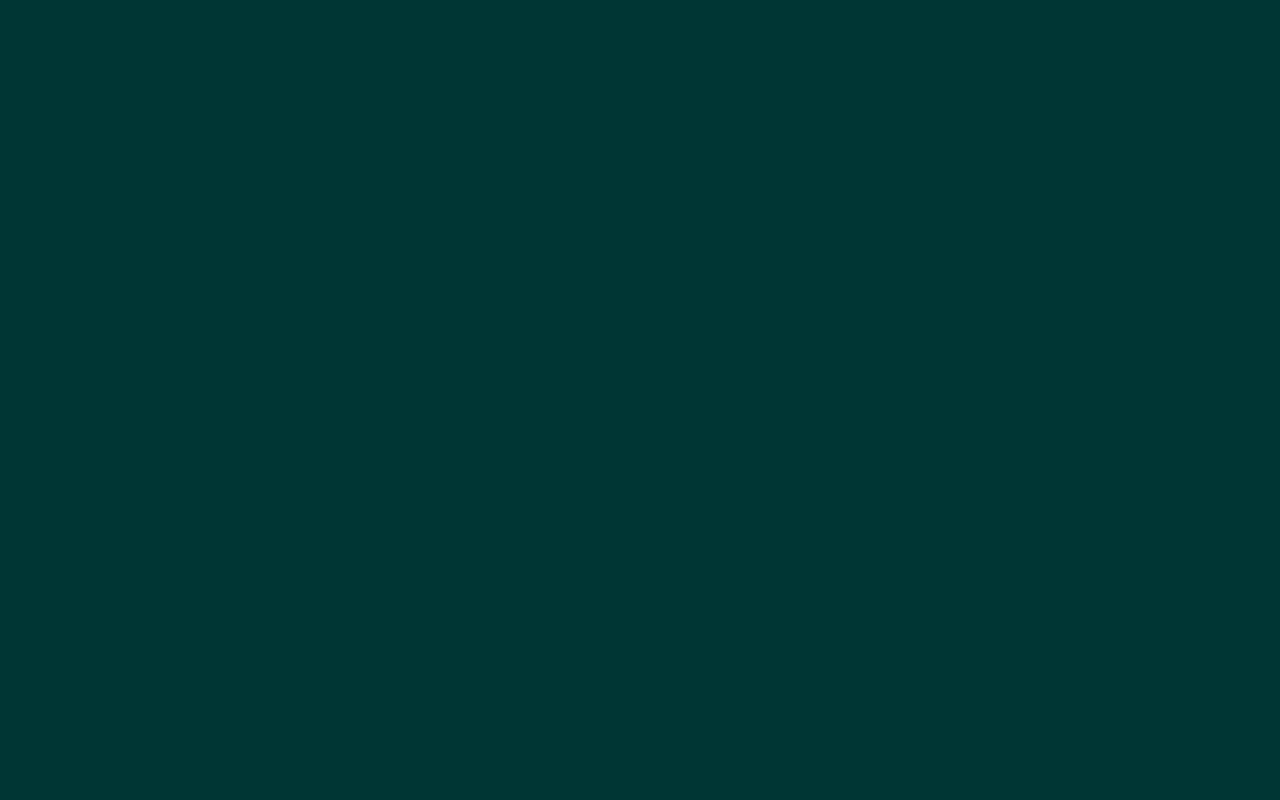
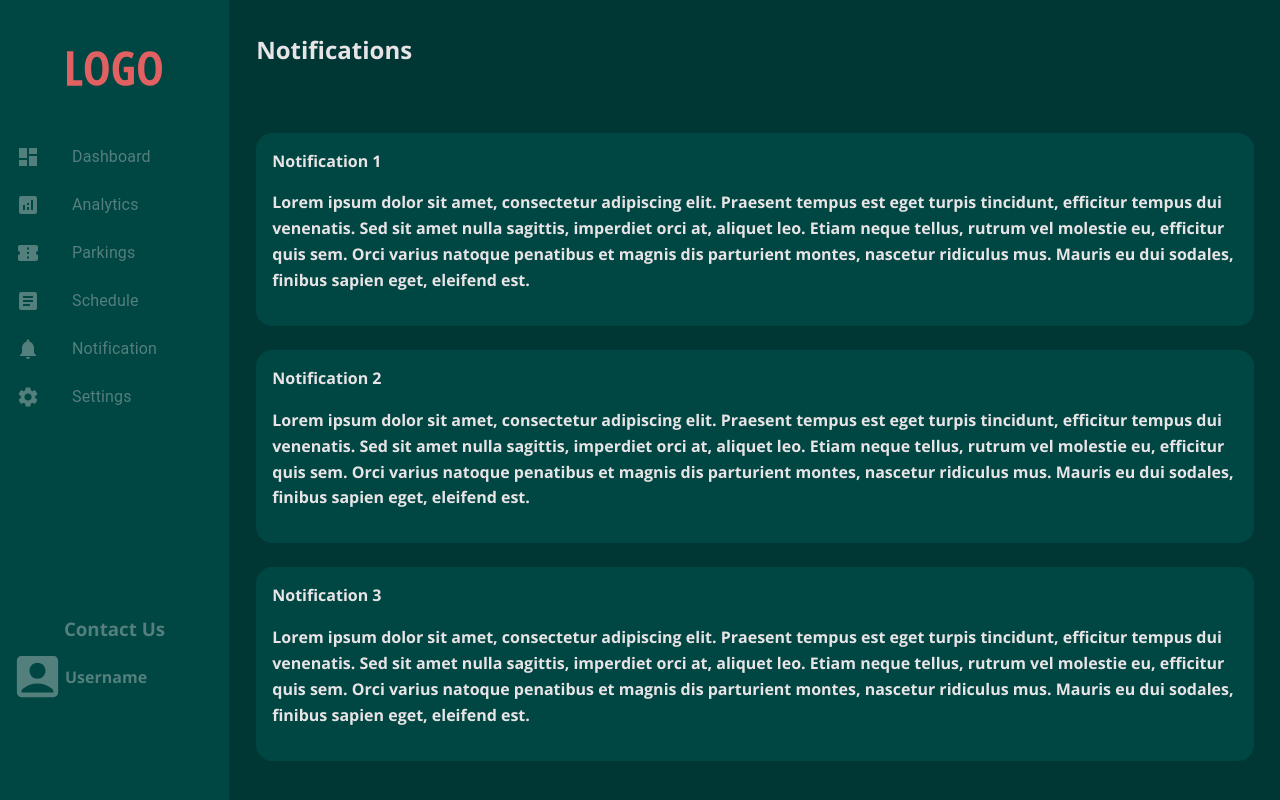
Before and after one commit to ParkingLotDevOps/Automated-Parking-Lot, a React (Create React App) app in the folder web-frontend/: page /notifications in a window 1280 px wide. Before the commit this address had no page. Built offline with nearby package versions, Linux system fonts and the light colour scheme.

Commit message:
notifications page

```diff
--- /dev/null
+++ b/web-frontend/src/components/Notifications/NotificationItem/NotificationItem.js
@@ -0,0 +1,13 @@
+import * as React from 'react';
+import styles from './NotificationItem.module.css';
+
+export default function NotificationItem({ item }) {
+  return (
+    <>
+      <li className={styles.listItem}>
+        <div className="title">{item.name}</div>
+        <p className="content">{item.content}</p>
+      </li>
+    </>
+  );
+}
--- /dev/null
+++ b/web-frontend/src/components/Notifications/NotificationItem/NotificationItem.module.css
@@ -0,0 +1,15 @@
+.listItem {
+  list-style: none;
+  background-color: #004643;
+  margin-bottom: 1.5rem;
+  padding: 1rem;
+  border-radius: 1rem;
+}
+.title {
+  font-weight: bold;
+  font-size: 1.5rem;
+}
+.content {
+  font-weight: 100;
+  font-size: 1rem;
+}
--- /dev/null
+++ b/web-frontend/src/components/Notifications/NotificationsList/NotificationsList.js
@@ -0,0 +1,45 @@
+import * as React from 'react';
+import styles from './NotificationsList.module.css';
+
+import TheHeader from 'components/TheHeader/TheHeader';
+import NotificationItem from 'components/Notifications/NotificationItem/NotificationItem';
+import { Sidebar } from 'components';
+
+export default function NotificationsList() {
+  const items = [
+    {
+      id: '1',
+      name: 'Notification 1',
+      content:
+        'Lorem ipsum dolor sit amet, consectetur adipiscing elit. Praesent tempus est eget turpis tincidunt, efficitur tempus dui venenatis. Sed sit amet nulla sagittis, imperdiet orci at, aliquet leo. Etiam neque tellus, rutrum vel molestie eu, efficitur quis sem. Orci varius natoque penatibus et magnis dis parturient montes, nascetur ridiculus mus. Mauris eu dui sodales, finibus sapien eget, eleifend est.'
+    },
+
+    {
+      id: '2',
+      name: 'Notification 2',
+      content:
+        'Lorem ipsum dolor sit amet, consectetur adipiscing elit. Praesent tempus est eget turpis tincidunt, efficitur tempus dui venenatis. Sed sit amet nulla sagittis, imperdiet orci at, aliquet leo. Etiam neque tellus, rutrum vel molestie eu, efficitur quis sem. Orci varius natoque penatibus et magnis dis parturient montes, nascetur ridiculus mus. Mauris eu dui sodales, finibus sapien eget, eleifend est.'
+    },
+
+    {
+      id: '3',
+      name: 'Notification 3',
+      content:
+        'Lorem ipsum dolor sit amet, consectetur adipiscing elit. Praesent tempus est eget turpis tincidunt, efficitur tempus dui venenatis. Sed sit amet nulla sagittis, imperdiet orci at, aliquet leo. Etiam neque tellus, rutrum vel molestie eu, efficitur quis sem. Orci varius natoque penatibus et magnis dis parturient montes, nascetur ridiculus mus. Mauris eu dui sodales, finibus sapien eget, eleifend est.'
+    }
+  ];
+
+  return (
+    <>
+      <Sidebar />
+      <main className={styles.main}>
+        <TheHeader title="Notifications" />
+        <ul className={styles.listItems}>
+          {items.map((item) => (
+            <NotificationItem key={item.id} item={item} />
+          ))}
+        </ul>
+      </main>
+    </>
+  );
+}
--- /dev/null
+++ b/web-frontend/src/components/Notifications/NotificationsList/NotificationsList.module.css
@@ -0,0 +1,9 @@
+.main {
+  margin-left: 230px;
+}
+
+.listItems {
+  width: 95%;
+  padding: 0;
+  margin: 0 auto;
+}
--- a/web-frontend/src/components/index.js
+++ b/web-frontend/src/components/index.js
@@ -6,6 +6,7 @@ import EditParkingLot from './EditParkingLot/EditParkingLot/EditParkingLot';
 import EditParkingLotPanel from './EditParkingLot/EditParkingLotPanel/EditParkingLotPanel';
 import EditParkingLotGrid from './EditParkingLot/EditParkingLotGrid/EditParkingLotGrid';
 import ParkingLotList from './ParkingLotsList/ListItems/ListItems';
+import NotificationsList from './Notifications/NotificationsList/NotificationsList';
 import App from './App/App';
 import Sidebar from './Sidebar/Sidebar';
 
@@ -18,6 +19,7 @@ export {
   EditParkingLotPanel,
   EditParkingLotGrid,
   ParkingLotList,
+  NotificationsList,
   App,
   Sidebar
 };
--- a/web-frontend/src/index.js
+++ b/web-frontend/src/index.js
@@ -10,7 +10,8 @@ import {
   SignUp,
   EditParkingLot,
   Sidebar,
-  ParkingLotList
+  ParkingLotList,
+  NotificationsList
 } from 'components';
 
 createRoot(document.getElementById('root')).render(
@@ -23,6 +24,7 @@ createRoot(document.getElementById('root')).render(
         <Route path="edit/:name" element={<EditParkingLot />} />
         <Route path="sidebar" element={<Sidebar />} />
         <Route path="list" element={<ParkingLotList />} />
+        <Route path="notifications" element={<NotificationsList />} />
       </Routes>
     </BrowserRouter>
   </StrictMode>
```
